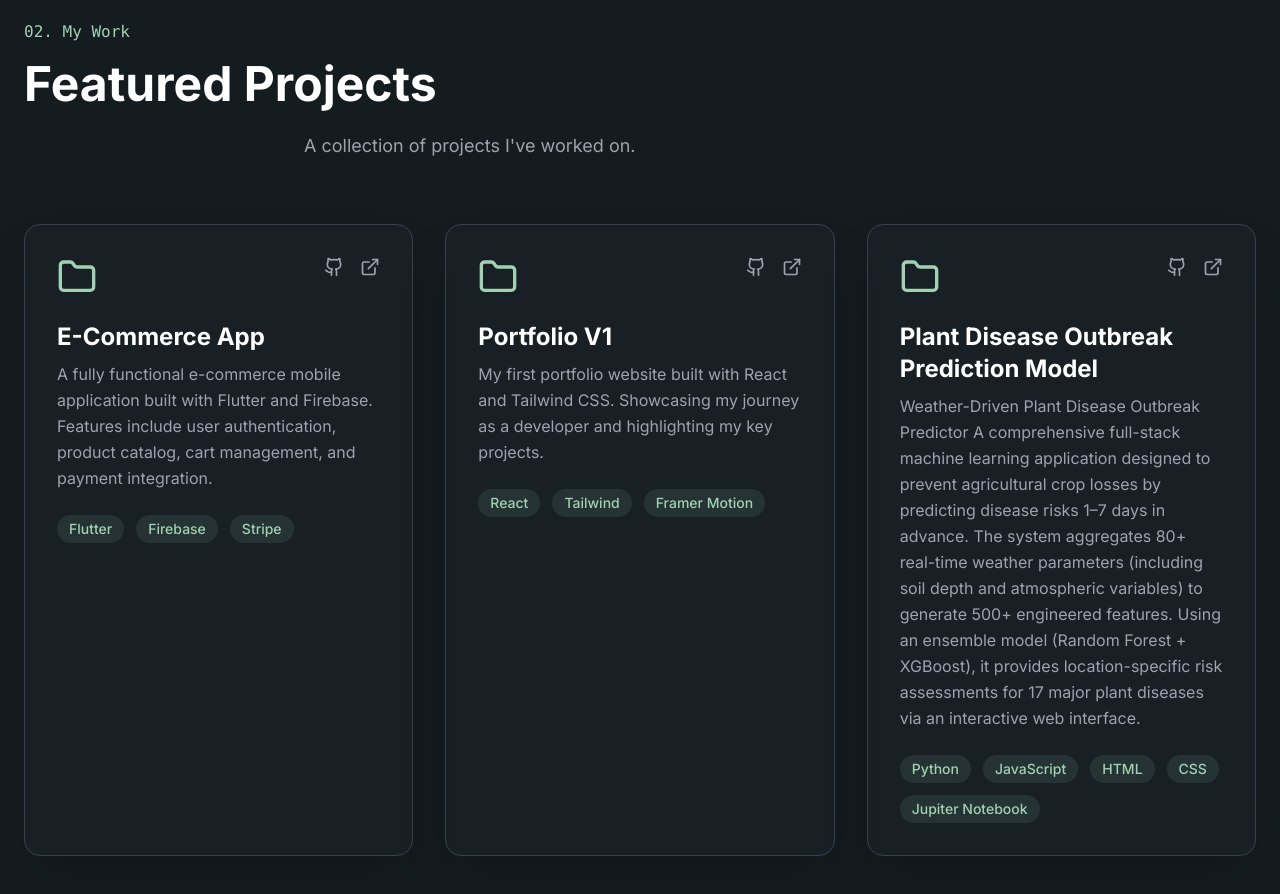
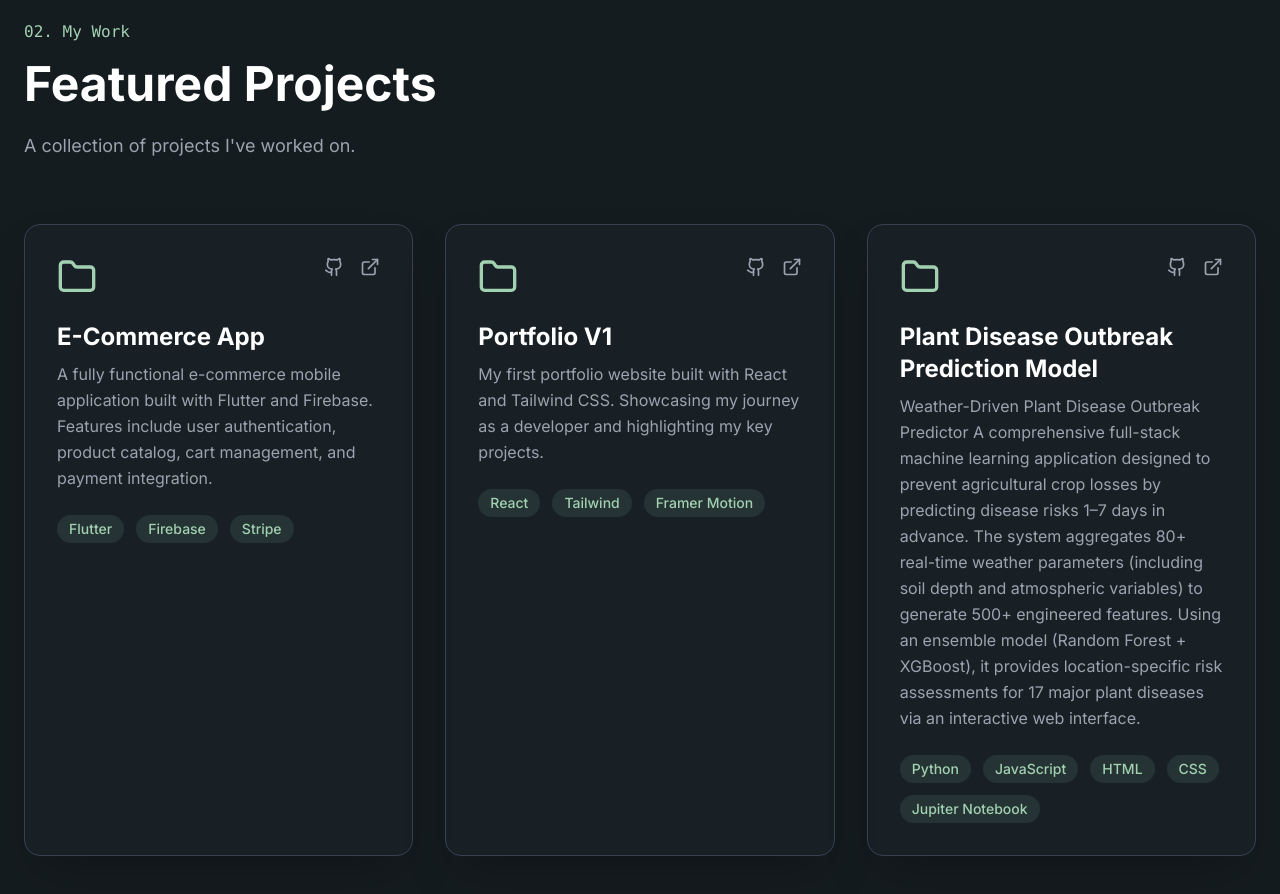
Before and after one commit to ojasjain112/portfolio, a React (Vite) app: page / in a window 1280 px wide. Shown: the part 1500-2394 px from the top of the page. Built offline with nearby package versions, Linux system fonts and the light colour scheme.

Commit message:
Align project description text to left

```diff
--- a/src/components/Projects.jsx
+++ b/src/components/Projects.jsx
@@ -42,7 +42,7 @@ const Projects = () => {
                 >
                     <p className="text-emerald-600 dark:text-mint-green font-mono mb-4">02. My Work</p>
                     <h2 className="text-4xl md:text-5xl font-bold text-shadowed-green dark:text-white mb-6">Featured Projects</h2>
-                    <p className="text-gray-900 dark:text-gray-400 text-lg max-w-2xl mx-auto">
+                    <p className="text-gray-900 dark:text-gray-400 text-lg max-w-2xl">
                         A collection of projects I've worked on.
                     </p>
                 </motion.div>
```
